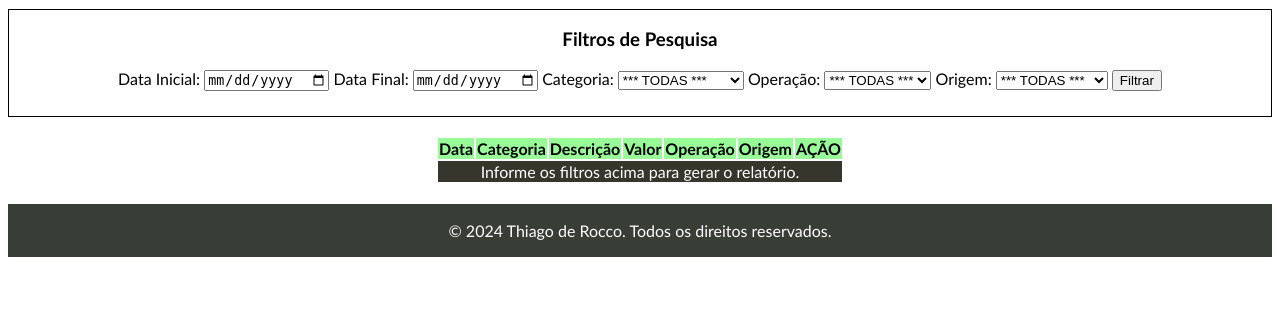
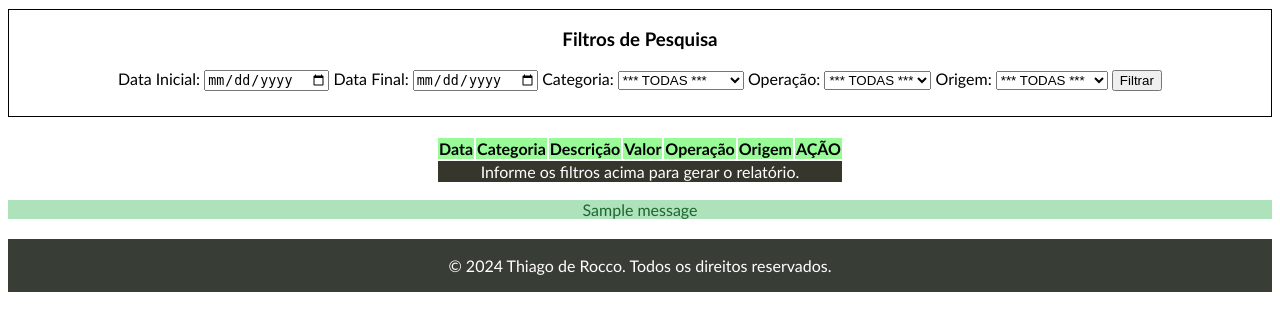
Before and after one commit to thiagorocco/projetos-django, a Django app: page /rel-lctos/ in a window 1280 px wide. Shown: the part 180-511 px from the top of the page. Run offline with Django 5.2, Linux system fonts and the light colour scheme; tables that the repository leaves empty hold one stand-in row (values such as "Sample post"); one stand-in notice (Sample message) is shown; a database or web service that is not in the repository returns one stand-in record (values such as "Sample title"); data that the repository does not hold is empty.

Commit message:
Update rel_lancamentos.html
Alterações para a aplicação do filtro nas buscas.

```diff
--- a/controle-financeiro/financeiro/templates/financeiro/rel_lancamentos.html
+++ b/controle-financeiro/financeiro/templates/financeiro/rel_lancamentos.html
@@ -72,4 +72,14 @@
         </tr>
     {% endif %}
 </table>
+    {% if messages %}
+    {% for message in messages %}
+        <p
+            {% if message.tags %}
+                class="msg-{{ message.tags }}"
+            {% endif %}>
+            {{ message }}
+        </p>
+    {% endfor %}
+    {% endif %}
 {% endblock %}
```
